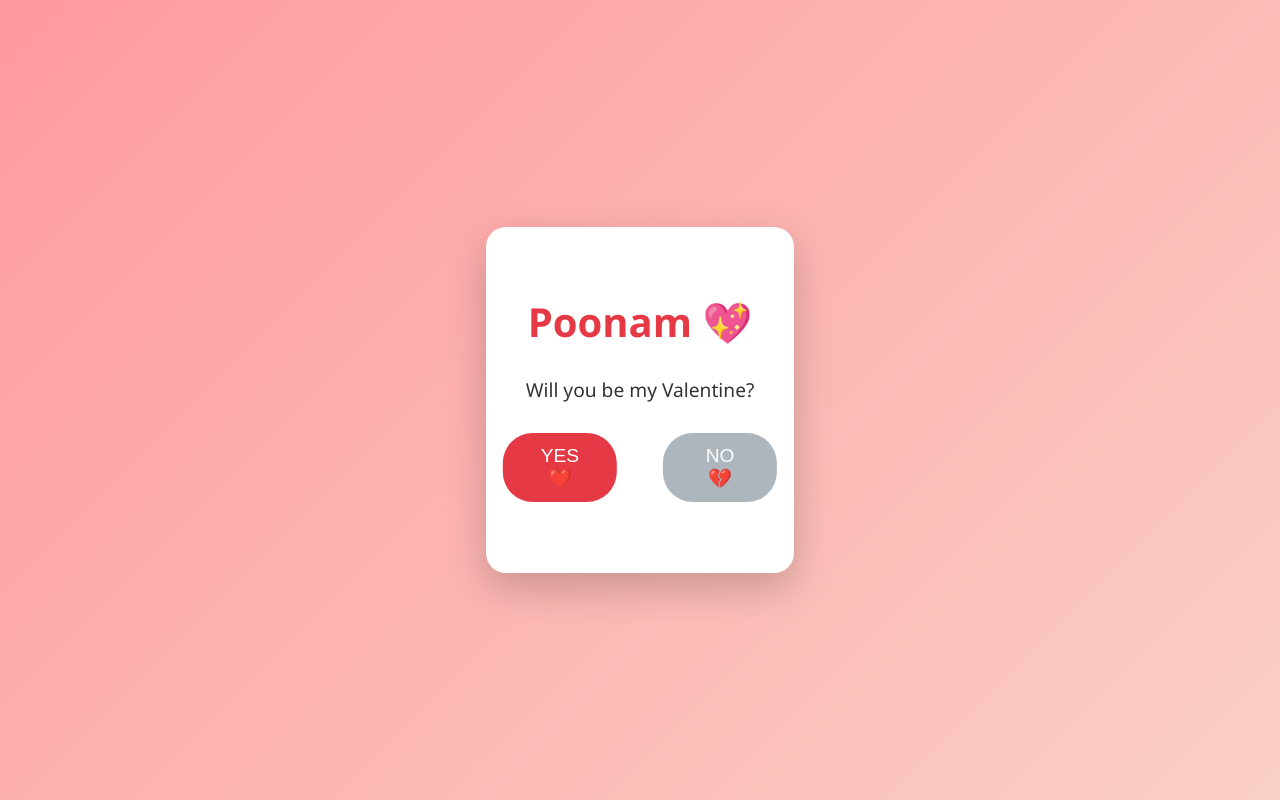
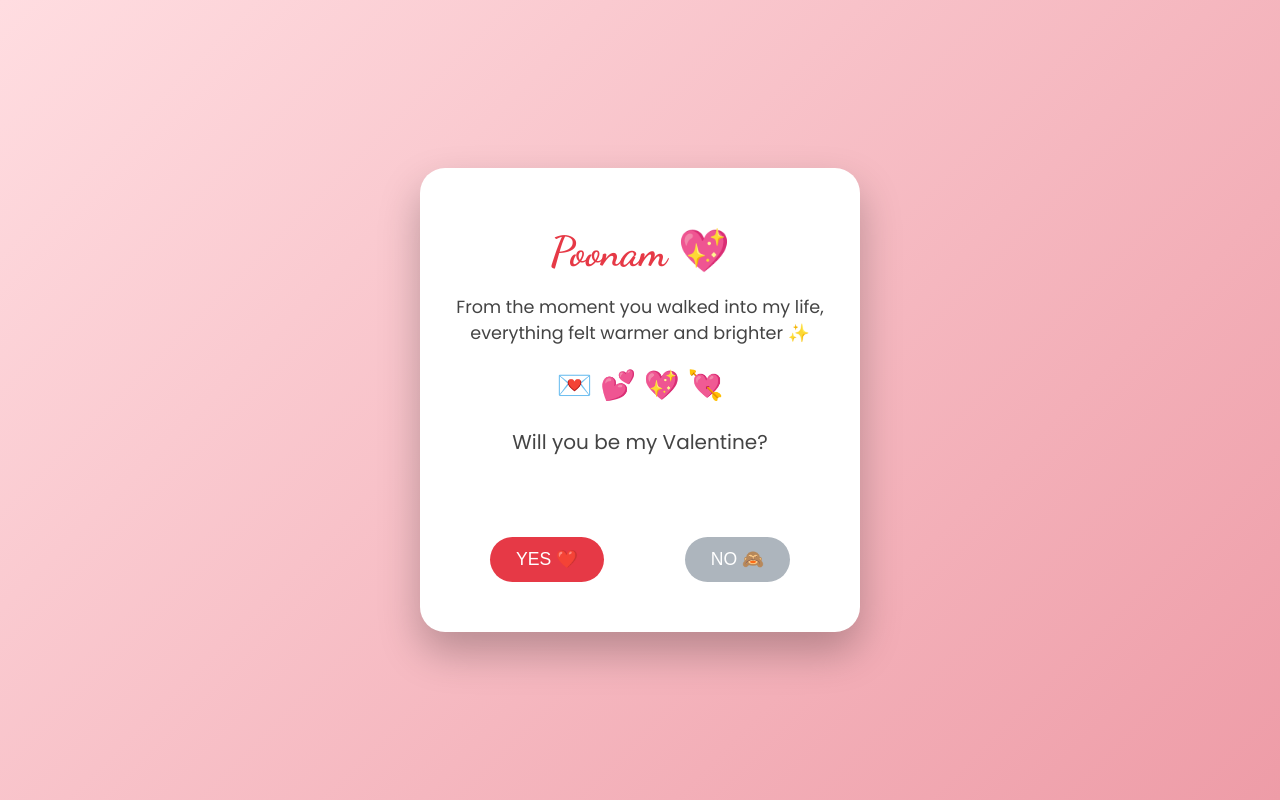
Before and after one commit to suyash9545/valentine, a plain HTML site: page index.html in a window 1280 px wide. Drawn offline with Linux system fonts and the light colour scheme.

Commit message:
Revise index.html for Valentine's theme
Updated styles and content for Valentine's Day card.

```diff
--- a/index.html
+++ b/index.html
@@ -3,47 +3,59 @@
 <head>
   <meta charset="UTF-8">
   <title>For Poonam 💖</title>
+
+  <!-- Google Font -->
+  <link href="https://fonts.googleapis.com/css2?family=Dancing+Script:wght@600;700&family=Poppins:wght@300;400&display=swap" rel="stylesheet">
+
   <style>
     body {
       margin: 0;
       height: 100vh;
-      background: linear-gradient(135deg, #ff9a9e, #fad0c4);
+      background: linear-gradient(135deg, #ffdde1, #ee9ca7);
       display: flex;
       justify-content: center;
       align-items: center;
-      font-family: 'Segoe UI', sans-serif;
-      overflow: hidden;
+      font-family: 'Poppins', sans-serif;
     }
 
-    .container {
+    .card {
+      width: 380px;
+      background: white;
+      padding: 30px;
+      border-radius: 25px;
       text-align: center;
-      background: white;
-      padding: 40px;
-      border-radius: 20px;
-      box-shadow: 0 15px 40px rgba(0,0,0,0.2);
+      box-shadow: 0 20px 40px rgba(0,0,0,0.25);
+      position: relative;
     }
 
-    h1 {
-      font-size: 2.5rem;
+    .card h1 {
+      font-family: 'Dancing Script', cursive;
+      font-size: 2.6rem;
       color: #e63946;
+      margin-bottom: 10px;
     }
 
-    p {
-      font-size: 1.2rem;
-      color: #333;
+    .card p {
+      font-size: 1.1rem;
+      color: #444;
     }
 
-    .buttons {
-      margin-top: 30px;
+    .hearts {
+      font-size: 1.8rem;
+      margin: 15px 0;
+    }
+
+    .button-box {
       position: relative;
-      height: 100px;
+      height: 120px;
+      margin-top: 25px;
     }
 
     button {
-      font-size: 1.2rem;
-      padding: 12px 30px;
+      padding: 12px 26px;
+      border-radius: 30px;
       border: none;
-      border-radius: 30px;
+      font-size: 1.1rem;
       cursor: pointer;
       transition: all 0.3s ease;
       position: absolute;
@@ -52,33 +64,34 @@
     #yes {
       background: #e63946;
       color: white;
-      left: 50%;
-      transform: translateX(-120%);
+      left: 40px;
+      bottom: 20px;
     }
 
     #no {
       background: #adb5bd;
       color: white;
-      left: 50%;
-      transform: translateX(20%);
+      right: 40px;
+      bottom: 20px;
     }
 
-    /* Final page */
+    /* LOVE PAGE */
     .love-page {
       display: none;
       text-align: center;
       color: white;
-      animation: fadeIn 1.5s ease-in;
+      animation: fadeIn 1.5s ease;
     }
 
     .love-page h1 {
-      font-size: 3rem;
-      color: white;
+      font-family: 'Dancing Script', cursive;
+      font-size: 3.2rem;
     }
 
     .heart {
       font-size: 4rem;
       animation: beat 1s infinite;
+      margin: 20px 0;
     }
 
     @keyframes beat {
@@ -94,39 +107,55 @@
 </head>
 <body>
 
-  <div class="container" id="question">
+  <!-- QUESTION CARD -->
+  <div class="card" id="questionCard">
     <h1>Poonam 💖</h1>
-    <p>Will you be my Valentine?</p>
+    <p>From the moment you walked into my life,<br>everything felt warmer and brighter ✨</p>
 
-    <div class="buttons">
+    <div class="hearts">💌 💕 💖 💘</div>
+
+    <p style="font-size:1.25rem;">
+      Will you be my Valentine?
+    </p>
+
+    <div class="button-box" id="buttonBox">
       <button id="yes">YES ❤️</button>
-      <button id="no">NO 💔</button>
+      <button id="no">NO 🙈</button>
     </div>
   </div>
 
-  <div class="love-page" id="love">
-    <h1>YAYYYYY 💕</h1>
+  <!-- LOVE PAGE -->
+  <div class="love-page" id="lovePage">
+    <h1>You said YES 💕</h1>
     <div class="heart">❤️</div>
     <p style="font-size:1.5rem; max-width:600px; margin:auto;">
-      Poonam, you just made my world brighter 🌸<br><br>
-      Thank you for choosing me.
-      Every smile, every moment, every heartbeat feels special because of you.
-      I’m so lucky to call you mine. 💖
+      Poonam, this moment means more to me than you know.<br><br>
+      Your smile is my favorite place to be,
+      your presence is my calm,
+      and your love is my biggest blessing 🌸<br><br>
+      Thank you for choosing me today and always.
     </p>
     <p style="margin-top:20px; font-size:1.3rem;">
-      Happy Valentine’s Day ❤️
+      Happy Valentine’s Day 💖
     </p>
   </div>
 
   <script>
     const noBtn = document.getElementById("no");
     const yesBtn = document.getElementById("yes");
-    const question = document.getElementById("question");
-    const love = document.getElementById("love");
+    const box = document.getElementById("buttonBox");
+    const question = document.getElementById("questionCard");
+    const love = document.getElementById("lovePage");
 
-    noBtn.addEventListener("mouseover", () => {
-      const x = Math.random() * (window.innerWidth - noBtn.offsetWidth);
-      const y = Math.random() * (window.innerHeight - noBtn.offsetHeight);
+    noBtn.addEventListener("mouseenter", () => {
+      const boxRect = box.getBoundingClientRect();
+      const btnRect = noBtn.getBoundingClientRect();
+
+      const maxX = boxRect.width - btnRect.width;
+      const maxY = boxRect.height - btnRect.height;
+
+      const x = Math.random() * maxX;
+      const y = Math.random() * maxY;
 
       noBtn.style.left = x + "px";
       noBtn.style.top = y + "px";
```
